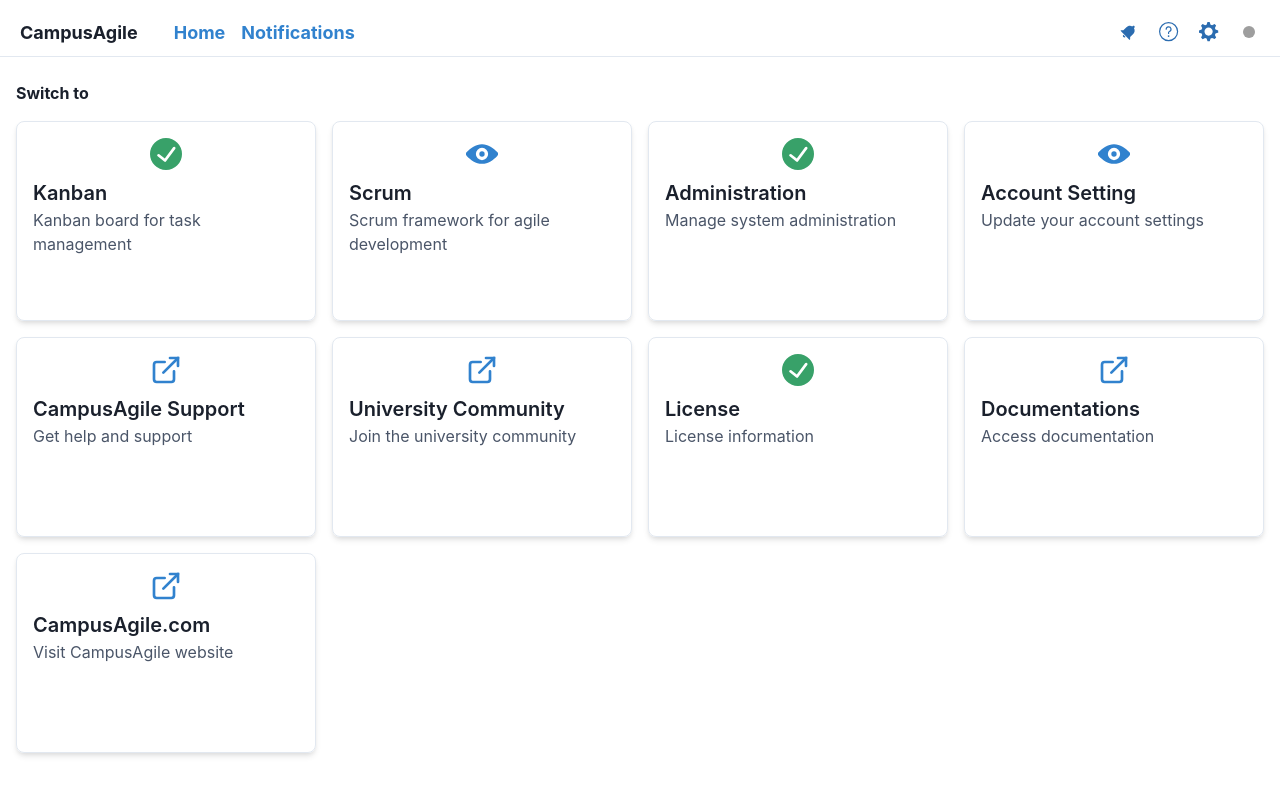
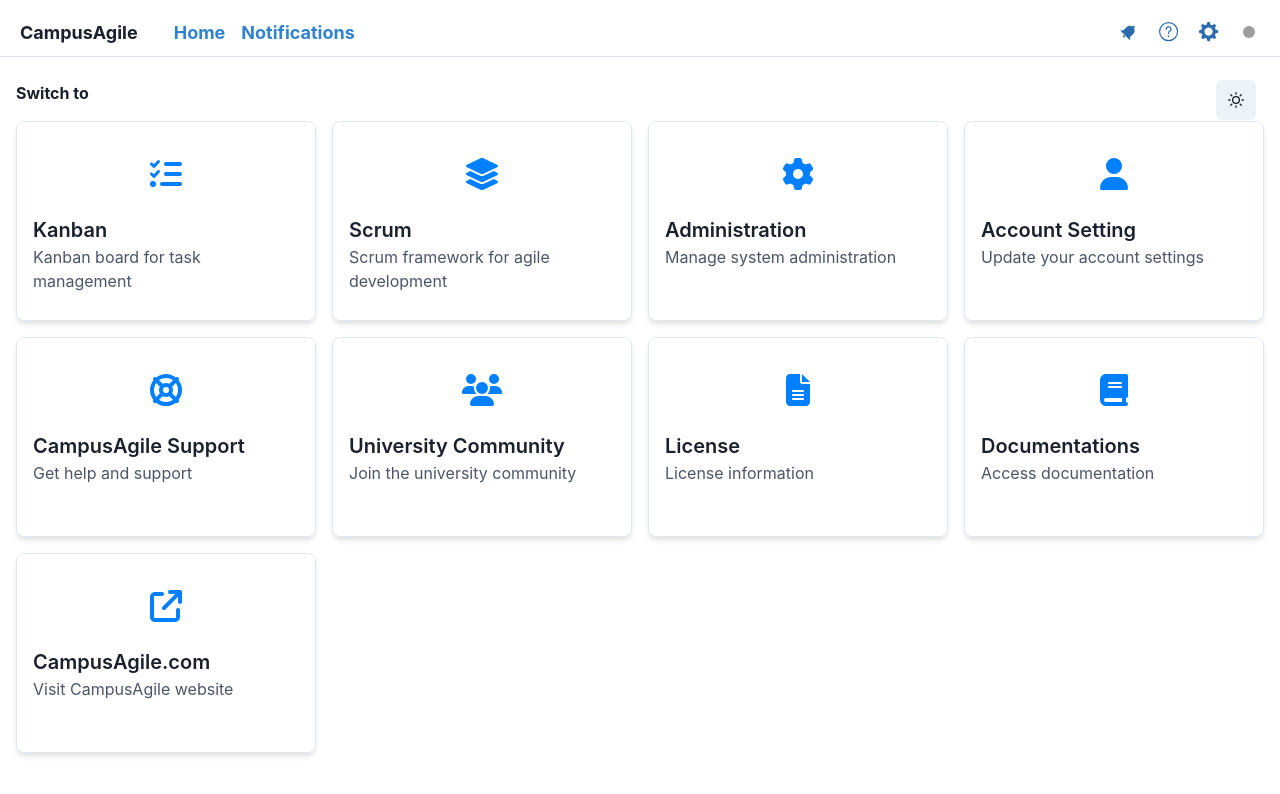
Before and after one commit to dharmik529/CampusAgile, a React (Vite) app in the folder client/: page / in a window 1280 px wide. Shown: the top 794 px of the page. Built offline with nearby package versions, Linux system fonts and the light colour scheme; grey boxes are pictures that could not be loaded.

Commit message:
Updated Home Folder

```diff
--- /dev/null
+++ b/client/src/Home/DarkMode.tsx
@@ -0,0 +1,22 @@
+import { MoonIcon, SunIcon } from '@chakra-ui/icons';
+import { IconButton, useColorMode } from '@chakra-ui/react';
+import React from 'react';
+
+function DarkModeIconButton({
+  ...rest
+}: React.ComponentPropsWithoutRef<typeof IconButton>) {
+  const { colorMode, toggleColorMode } = useColorMode();
+
+  const isDark = colorMode === 'dark';
+
+  return (
+    <IconButton
+      onClick={toggleColorMode}
+      icon={isDark ? <MoonIcon /> : <SunIcon />}
+      aria-label={'dark-mode-toggle'}
+      {...rest}
+    />
+  );
+}
+
+export default DarkModeIconButton;
--- a/client/src/Home/Home.tsx
+++ b/client/src/Home/Home.tsx
@@ -1,21 +1,36 @@
-import React from 'react';
+import React, { useState } from 'react';
 import { Link } from 'react-router-dom';
 import {
   Box,
-  Text,
+  Container,
   SimpleGrid,
   Center,
   GridItem,
-  Container,
+  Text,
+  useColorMode,
+  Button,
 } from '@chakra-ui/react';
+import { FontAwesomeIcon } from '@fortawesome/react-fontawesome';
+import { faBan } from '@fortawesome/free-solid-svg-icons'; // Replace with the appropriate icon
 import {
-  CheckCircleIcon,
-  ViewIcon,
-  ExternalLinkIcon,
-} from '@chakra-ui/icons';
+  faTasks,        // Replace with the appropriate icon for Kanban
+  faLayerGroup,   // Replace with the appropriate icon for Scrum
+  faCog,          // Replace with the appropriate icon for Administration
+  faUser,         // Replace with the appropriate icon for Account Setting
+  faLifeRing,     // Replace with the appropriate icon for CampusAgile Support
+  faUsers,        // Replace with the appropriate icon for University Community
+  faFileAlt,      // Replace with the appropriate icon for License
+  faBook,         // Replace with the appropriate icon for Documentations
+  faExternalLink, // Replace with the appropriate icon for CampusAgile.com
+} from '@fortawesome/free-solid-svg-icons';
 import HomeNavbar from './HomeNavbar';
+import DarkModeIconButton from './DarkMode';
 
 function Home() {
+  const { colorMode } = useColorMode();
+  const hoverColor = colorMode === 'dark' ? 'gray.900' : 'gray.100';
+  const [showPopup, setShowPopup] = useState(false);
+
   return (
     <Box>
       <Box bg="transparent" pt={4}>
@@ -26,25 +41,26 @@
         <Text fontSize="l" fontWeight="bold" mb={4}>
           Switch to
         </Text>
+        <DarkModeIconButton position="absolute" top={20} right={6} />
+
         <SimpleGrid columns={{ base: 1, sm: 2, md: 3, lg: 4 }} spacing={4}>
-
           {/* Kanban Card */}
           <GridItem>
-            <Link to="/kanban"> {/* Wrap the entire GridItem with Link */}
+            <Link to="/kanban">
               <Box
                 borderWidth="1px"
                 borderRadius="lg"
                 p={4}
                 boxShadow="md"
                 minH="200px"
-                _hover={{ // Add hover effect
-                  bg: 'gray.100', // Change background color on hover
+                _hover={{
+                  bg: hoverColor, // Updated hover color
                 }}
               >
-                <Center>
-                  <CheckCircleIcon boxSize={8} color="green.500" />
+                <Center marginTop='20px'>
+                  <FontAwesomeIcon icon={faTasks} size="2x" color="#007FFF" />
                 </Center>
-                <Text mt={2} fontSize="xl" fontWeight="semibold">
+                <Text mt={2} fontSize="xl" fontWeight="semibold" marginTop='25px'>
                   Kanban
                 </Text>
                 <Text color="gray.600">Kanban board for task management</Text>
@@ -62,13 +78,13 @@
                 boxShadow="md"
                 minH="200px"
                 _hover={{
-                bg: 'gray.100',
+                  bg: hoverColor, // Updated hover color
                 }}
               >
-              <Center>
-                <ViewIcon boxSize={8} color="blue.500" />
+                <Center marginTop='20px'>
+                  <FontAwesomeIcon icon={faLayerGroup} size="2x" color="#007FFF" />
                 </Center>
-              <Text mt={2} fontSize="xl" fontWeight="semibold">
+                <Text mt={2} fontSize="xl" fontWeight="semibold" marginTop='25px'>
                   Scrum
                 </Text>
                 <Text color="gray.600">Scrum framework for agile development</Text>
@@ -78,7 +94,6 @@
 
           {/* Administration Card */}
           <GridItem>
-          <Link to="/">
             <Box
               borderWidth="1px"
               borderRadius="lg"
@@ -86,23 +101,61 @@
               boxShadow="md"
               minH="200px"
               _hover={{
-                bg: 'gray.100',
+                bg: hoverColor,
               }}
+              onClick={() => setShowPopup(true)}
             >
-              <Center>
-                <CheckCircleIcon boxSize={8} color="green.500" />
+              <Center marginTop='20px'>
+                <FontAwesomeIcon icon={faCog} size="2x" color="#007FFF" />
               </Center>
-              <Text mt={2} fontSize="xl" fontWeight="semibold">
+              <Text mt={2} fontSize="xl" fontWeight="semibold" marginTop='25px'>
                 Administration
               </Text>
               <Text color="gray.600">Manage system administration</Text>
             </Box>
-          </Link>
           </GridItem>
+          {showPopup && (
+          <Box
+            position="fixed"
+            top="0"
+            left="0"
+            right="0"
+            bottom="0"
+            zIndex="999"
+            display="flex"
+            alignItems="center"
+            justifyContent="center"
+            flexDirection="column"
+            background={`rgba(0, 0, 0, ${colorMode === 'dark' ? '0.7' : '0.5'})`}
+          >
+            <Box
+              bg={colorMode === 'dark' ? 'gray.700' : 'gray.100'}
+              p={4}
+              borderRadius="lg"
+              boxShadow="md"
+              textAlign="center"
+
+            >
+              <FontAwesomeIcon icon={faBan} size="3x" color="red"/> {/* Adjust size and color as needed */}
+              <Text fontSize="xl" fontWeight="semibold" mb={4} paddingTop= '20px'>
+                You do not have access to this page.
+              </Text>
+              <Text mb={4}>
+                Contact the university for more information.
+              </Text>
+              <Button
+                colorScheme="blue"
+                onClick={() => setShowPopup(false)}
+              >
+                Close
+              </Button>
+            </Box>
+          </Box>
+        )}
 
           {/* Account Setting Card */}
           <GridItem>
-          <Link to="/AccountSetting" target="_blank">
+            <Link to="/AccountSetting">
               <Box
                 borderWidth="1px"
                 borderRadius="lg"
@@ -110,13 +163,13 @@
                 boxShadow="md"
                 minH="200px"
                 _hover={{
-                bg: 'gray.100',
+                  bg: hoverColor, // Updated hover color
                 }}
               >
-              <Center>
-                <ViewIcon boxSize={8} color="blue.500" />
+                <Center marginTop='20px'>
+                  <FontAwesomeIcon icon={faUser} size="2x" color="#007FFF" />
                 </Center>
-              <Text mt={2} fontSize="xl" fontWeight="semibold">
+                <Text mt={2} fontSize="xl" fontWeight="semibold" marginTop='25px'>
                   Account Setting
                 </Text>
                 <Text color="gray.600">Update your account settings</Text>
@@ -126,7 +179,7 @@
 
           {/* CampusAgile Support Card */}
           <GridItem>
-          <Link to="/">
+            <Link to="/Support">
               <Box
                 borderWidth="1px"
                 borderRadius="lg"
@@ -134,13 +187,13 @@
                 boxShadow="md"
                 minH="200px"
                 _hover={{
-                bg: 'gray.100',
+                  bg: hoverColor, // Updated hover color
                 }}
               >
-              <Center>
-                <ExternalLinkIcon boxSize={8} color="blue.500" />
+                <Center marginTop='20px'>
+                  <FontAwesomeIcon icon={faLifeRing} size="2x" color="#007FFF" />
                 </Center>
-              <Text mt={2} fontSize="xl" fontWeight="semibold">
+                <Text mt={2} fontSize="xl" fontWeight="semibold" marginTop='25px'>
                   CampusAgile Support
                 </Text>
                 <Text color="gray.600">Get help and support</Text>
@@ -150,7 +203,7 @@
 
           {/* University Community Card */}
           <GridItem>
-          <Link to="/">
+            <Link to="/UniversityCommunity">
               <Box
                 borderWidth="1px"
                 borderRadius="lg"
@@ -158,13 +211,13 @@
                 boxShadow="md"
                 minH="200px"
                 _hover={{
-                bg: 'gray.100',
+                  bg: hoverColor, // Updated hover color
                 }}
               >
-              <Center>
-                <ExternalLinkIcon boxSize={8} color="blue.500" />
+                <Center marginTop='20px'>
+                  <FontAwesomeIcon icon={faUsers} size="2x" color="#007FFF" />
                 </Center>
-              <Text mt={2} fontSize="xl" fontWeight="semibold">
+                <Text mt={2} fontSize="xl" fontWeight="semibold" marginTop='25px'>
                   University Community
                 </Text>
                 <Text color="gray.600">Join the university community</Text>
@@ -174,7 +227,7 @@
 
           {/* License Card */}
           <GridItem>
-          <Link to="/">
+            <Link to="/License">
               <Box
                 borderWidth="1px"
                 borderRadius="lg"
@@ -182,13 +235,13 @@
                 boxShadow="md"
                 minH="200px"
                 _hover={{
-                bg: 'gray.100',
+                  bg: hoverColor, // Updated hover color
                 }}
               >
-              <Center>
-                <CheckCircleIcon boxSize={8} color="green.500" />
+                <Center marginTop='20px'>
+                  <FontAwesomeIcon icon={faFileAlt} size="2x" color="#007FFF" />
                 </Center>
-              <Text mt={2} fontSize="xl" fontWeight="semibold">
+                <Text mt={2} fontSize="xl" fontWeight="semibold" marginTop='25px'>
                   License
                 </Text>
                 <Text color="gray.600">License information</Text>
@@ -206,13 +259,13 @@
                 boxShadow="md"
                 minH="200px"
                 _hover={{
-                bg: 'gray.100',
+                  bg: hoverColor, // Updated hover color
                 }}
               >
-              <Center>
-                <ExternalLinkIcon boxSize={8} color="blue.500" />
+                <Center marginTop='20px'>
+                  <FontAwesomeIcon icon={faBook} size="2x" color="#007FFF" />
                 </Center>
-              <Text mt={2} fontSize="xl" fontWeight="semibold">
+                <Text mt={2} fontSize="xl" fontWeight="semibold" marginTop='25px'>
                   Documentations
                 </Text>
                 <Text color="gray.600">Access documentation</Text>
@@ -230,13 +283,13 @@
                 boxShadow="md"
                 minH="200px"
                 _hover={{
-                bg: 'gray.100',
+                  bg: hoverColor, // Updated hover color
                 }}
               >
-              <Center>
-                <ExternalLinkIcon boxSize={8} color="blue.500" />
+                <Center marginTop='20px'>
+                  <FontAwesomeIcon icon={faExternalLink} size="2x" color="#007FFF" />
                 </Center>
-              <Text mt={2} fontSize="xl" fontWeight="semibold">
+                <Text mt={2} fontSize="xl" fontWeight="semibold" marginTop='25px'>
                   CampusAgile.com
                 </Text>
                 <Text color="gray.600">Visit CampusAgile website</Text>
--- a/client/src/Home/HomeNavbar.tsx
+++ b/client/src/Home/HomeNavbar.tsx
@@ -12,13 +12,15 @@
   Input,
   Box,
   Divider,
+  useColorMode,
 } from '@chakra-ui/react';
 import {
   SettingsIcon,
   QuestionOutlineIcon,
   BellIcon,
 } from '@chakra-ui/icons'; // Import icons from Chakra UI
-import { size } from 'lodash';
+import { Link } from 'react-router-dom';
+import DarkModeIconButton from './DarkMode';
 
 function HomeNavbar() {
   const navbarStyle = {
@@ -36,8 +38,11 @@
     transform: 'rotate(45deg)', // Apply the rotate transformation
   };
 
+  const { colorMode } = useColorMode();
+  const navbarBgColor = colorMode === 'dark' ? 'gray.900' : 'transparent';
+
   return (
-    <Flex justifyContent="space-between" alignItems="center" mb={2} style={navbarStyle}>
+    <Flex justifyContent="space-between" alignItems="center" mb={2} style={{ ...navbarStyle, backgroundColor: navbarBgColor }}>
       <Flex alignItems="center">
         <Text fontSize="lg" fontWeight="bold" mr={4} paddingLeft='20px' paddingRight='20px'>
           CampusAgile
@@ -79,7 +84,7 @@
             mr={2}
             style={{ ...iconButtonStyle, ...rotateStyle }} // Apply the custom styles here
             _hover={{
-                bg: '#ADD8E6',
+                bg: navbarBgColor,
                 borderRadius: '50%', // Make it round on hover
 
             }}
@@ -117,7 +122,7 @@
             mr={2}
             style={iconButtonStyle}
             _hover={{
-              bg: '#ADD8E6',
+              bg: navbarBgColor,
               borderRadius: '50%',
             }}
           />
@@ -152,7 +157,7 @@
           mr={2}
           style={iconButtonStyle} // Apply the custom style here
           _hover={{
-            bg: '#ADD8E6',
+            bg: navbarBgColor,
             borderRadius: '50%', // Make it round on hover
           }}
         />
@@ -177,7 +182,9 @@
               DEEP PATEL
             </Text>
             <Divider my="2" /> {/* Add a line between items */}
-      <MenuItem fontSize="lg">Account Settings</MenuItem> {/* Increase the font size */}
+            <MenuItem fontSize="lg">
+              <Link to="/accountsetting">Account Settings</Link> {/* Add the Link component */}
+            </MenuItem>
             <MenuItem>Logout</MenuItem>
           </MenuList>
         </Menu>
```
Lines whose indentation alone changed are shown as unchanged.
